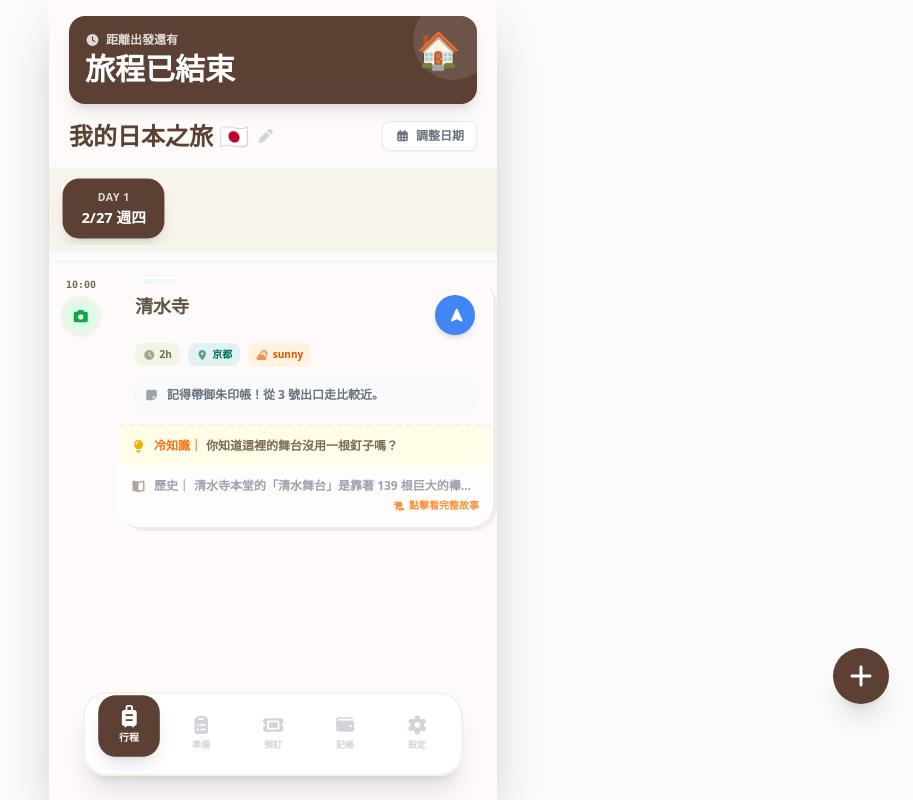
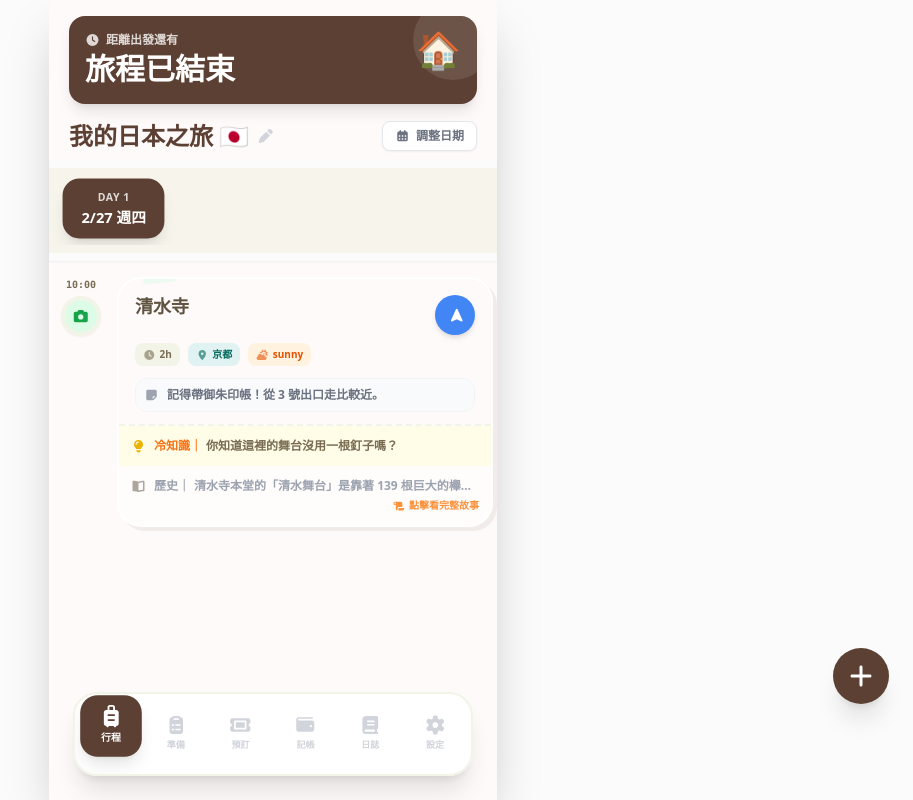
Before and after one commit to roger80721-sudo/travel-planner, a React (Vite) app: page / in a window 1280 px wide. Shown: the whole page, without its empty margins (367-1280 px from the left). Built offline with nearby package versions, Linux system fonts and the light colour scheme; no server answers; the database is empty; a web font is replaced by a local one.

Commit message:
Restore missing Journal feature

```diff
--- a/src/App.tsx
+++ b/src/App.tsx
@@ -1,14 +1,16 @@
 import { useState } from 'react';
 import { FontAwesomeIcon } from '@fortawesome/react-fontawesome';
 import {
-  faSuitcaseRolling, faClipboardList, faTicket, faWallet, faGear
+  faSuitcaseRolling, faClipboardList, faTicket, faWallet, faGear, faBook
 } from '@fortawesome/free-solid-svg-icons';
 
 import { SchedulePage } from './features/schedule/SchedulePage';
 import { PreparationPage } from './features/preparation/PreparationPage';
 import { BookingsPage } from './features/bookings/BookingsPage';
 import { ExpensePage } from './features/expense/ExpensePage';
-import { SettingsPage } from './features/settings/SettingsPage'; // ✅ 引入新頁面
+import { SettingsPage } from './features/settings/SettingsPage';
+// ✅ 1. 補回：引入日誌頁面
+import { JournalPage } from './features/journal/JournalPage';
 
 function App() {
   const [activeTab, setActiveTab] = useState('schedule');
@@ -19,7 +21,8 @@ function App() {
       case 'preparation': return <PreparationPage />;
       case 'bookings': return <BookingsPage />;
       case 'expense': return <ExpensePage />;
-      case 'settings': return <SettingsPage />; // ✅ 新增路由
+      case 'settings': return <SettingsPage />;
+      case 'journal': return <JournalPage />; // ✅ 2. 補回：切換邏輯
       default: return <SchedulePage />;
     }
   };
@@ -31,22 +34,23 @@ function App() {
         {renderContent()}
 
         {/* 底部導覽列 */}
-        <div className="fixed bottom-6 left-1/2 -translate-x-1/2 w-[90%] max-w-[380px] bg-white/90 backdrop-blur-md border-2 border-[#F2F4E7] rounded-3xl shadow-xl flex justify-around items-center px-2 py-3 z-50">
+        <div className="fixed bottom-6 left-1/2 -translate-x-1/2 w-[95%] max-w-[400px] bg-white/90 backdrop-blur-md border-2 border-[#F2F4E7] rounded-3xl shadow-xl flex justify-between items-center px-2 py-3 z-50 overflow-x-auto">
           {[
             { id: 'schedule', icon: faSuitcaseRolling, label: '行程' },
             { id: 'preparation', icon: faClipboardList, label: '準備' },
             { id: 'bookings', icon: faTicket, label: '預訂' },
             { id: 'expense', icon: faWallet, label: '記帳' },
-            { id: 'settings', icon: faGear, label: '設定' }, // ✅ 新增設定按鈕
+            { id: 'journal', icon: faBook, label: '日誌' }, // ✅ 3. 補回：按鈕 (放在設定前面)
+            { id: 'settings', icon: faGear, label: '設定' },
           ].map((tab) => (
             <button
               key={tab.id}
               onClick={() => setActiveTab(tab.id)}
-              className={`flex flex-col items-center justify-center w-14 h-14 rounded-2xl transition-all duration-300
+              className={`flex flex-col items-center justify-center min-w-[3.5rem] h-14 rounded-2xl transition-all duration-300
                 ${activeTab === tab.id ? 'bg-[#5C4033] text-white shadow-lg scale-110 -translate-y-2' : 'text-gray-300 hover:text-[#5C4033] hover:bg-orange-50'}`}
             >
               <FontAwesomeIcon icon={tab.icon} className="text-lg mb-1" />
-              <span className="text-[9px] font-bold">{tab.label}</span>
+              <span className="text-[9px] font-bold whitespace-nowrap">{tab.label}</span>
             </button>
           ))}
         </div>
```
